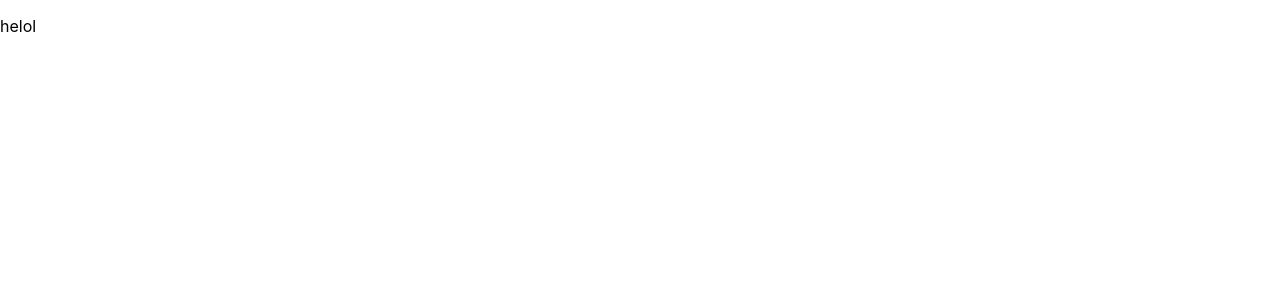
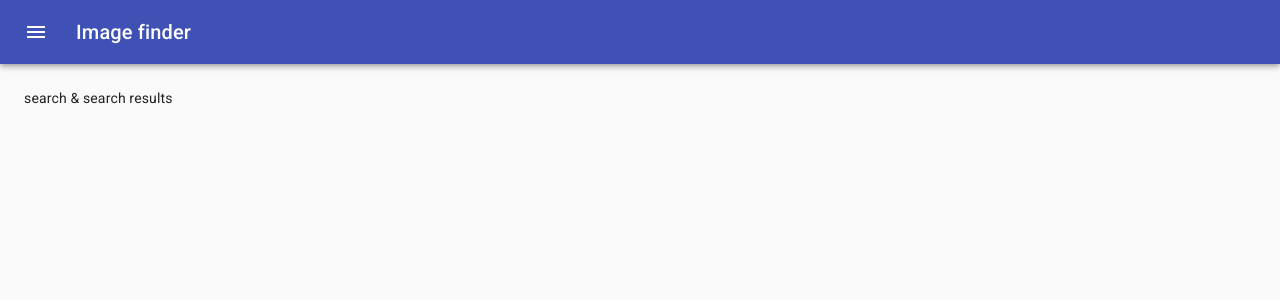
Before and after one commit to zlydenko/imagefinder, a React (Create React App) app in the folder client/: page / in a window 1280 px wide. Shown: the top 300 px of the page. Built offline with nearby package versions, Linux system fonts and the light colour scheme.

Commit message:
add material & navbar component

```diff
--- a/client/package.json
+++ b/client/package.json
@@ -3,6 +3,8 @@
   "version": "0.1.0",
   "private": true,
   "dependencies": {
+    "@material-ui/core": "^4.1.3",
+    "@material-ui/icons": "^4.2.1",
     "react": "^16.8.6",
     "react-dom": "^16.8.6",
     "react-scripts": "3.0.1"
--- a/client/src/App.js
+++ b/client/src/App.js
@@ -1,9 +1,10 @@
 import React from 'react';
+import Navbar from './components/Navbar';
 
 function App() {
   return (
     <div>
-      <p>helol</p>
+      <Navbar activePageTitle={'Image finder'} authenticated={true} />
     </div>
   );
 }
--- a/client/src/components/Navbar.js
+++ b/client/src/components/Navbar.js
@@ -0,0 +1,146 @@
+import React, { Component } from 'react';
+import clsx from 'clsx';
+import { makeStyles, useTheme } from '@material-ui/core/styles';
+import Drawer from '@material-ui/core/Drawer';
+import CssBaseline from '@material-ui/core/CssBaseline';
+import AppBar from '@material-ui/core/AppBar';
+import Toolbar from '@material-ui/core/Toolbar';
+import List from '@material-ui/core/List';
+import Typography from '@material-ui/core/Typography';
+import Divider from '@material-ui/core/Divider';
+import IconButton from '@material-ui/core/IconButton';
+import MenuIcon from '@material-ui/icons/Menu';
+import HomeIcon from '@material-ui/icons/Home';
+import HistoryIcon from '@material-ui/icons/History';
+import ChevronLeftIcon from '@material-ui/icons/ChevronLeft';
+import ChevronRightIcon from '@material-ui/icons/ChevronRight';
+import ListItem from '@material-ui/core/ListItem';
+import ListItemIcon from '@material-ui/core/ListItemIcon';
+import ListItemText from '@material-ui/core/ListItemText';
+import InboxIcon from '@material-ui/icons/MoveToInbox';
+import MailIcon from '@material-ui/icons/Mail';
+
+const drawerWidth = 240;
+
+const useStyles = makeStyles(theme => ({
+  root: {
+    display: 'flex'
+  },
+  appBar: {
+    transition: theme.transitions.create(['margin', 'width'], {
+      easing: theme.transitions.easing.sharp,
+      duration: theme.transitions.duration.leavingScreen
+    })
+  },
+  appBarShift: {
+    width: `calc(100% - ${drawerWidth}px)`,
+    marginLeft: drawerWidth,
+    transition: theme.transitions.create(['margin', 'width'], {
+      easing: theme.transitions.easing.easeOut,
+      duration: theme.transitions.duration.enteringScreen
+    })
+  },
+  menuButton: {
+    marginRight: theme.spacing(2)
+  },
+  hide: {
+    display: 'none'
+  },
+  drawer: {
+    width: drawerWidth,
+    flexShrink: 0
+  },
+  drawerPaper: {
+    width: drawerWidth
+  },
+  drawerHeader: {
+    display: 'flex',
+    alignItems: 'center',
+    padding: '0 8px',
+    ...theme.mixins.toolbar,
+    justifyContent: 'flex-end'
+  },
+  content: {
+    flexGrow: 1,
+    padding: theme.spacing(3),
+    transition: theme.transitions.create('margin', {
+      easing: theme.transitions.easing.sharp,
+      duration: theme.transitions.duration.leavingScreen
+    }),
+    marginLeft: -drawerWidth
+  },
+  contentShift: {
+    transition: theme.transitions.create('margin', {
+      easing: theme.transitions.easing.easeOut,
+      duration: theme.transitions.duration.enteringScreen
+    }),
+    marginLeft: 0
+  }
+}));
+
+export default function Navbar(props) {
+  const classes = useStyles();
+  const theme = useTheme();
+  const [open, setOpen] = React.useState(false);
+
+  function handleDrawerOpen() {
+    setOpen(true);
+  }
+
+  function handleDrawerClose() {
+    setOpen(false);
+  }
+
+  return (
+    <div className={classes.root}>
+      <CssBaseline />
+      <AppBar
+        position="fixed"
+        className={clsx(classes.appBar, {
+          [classes.appBarShift]: open
+        })}
+      >
+        <Toolbar>
+          <IconButton color="inherit" aria-label="Open drawer" onClick={handleDrawerOpen} edge="start" className={clsx(classes.menuButton, open && classes.hide)}>
+            <MenuIcon />
+          </IconButton>
+          <Typography variant="h6" noWrap>
+            {props.activePageTitle}
+          </Typography>
+        </Toolbar>
+      </AppBar>
+      <Drawer
+        className={classes.drawer}
+        variant="persistent"
+        anchor="left"
+        open={open}
+        classes={{
+          paper: classes.drawerPaper
+        }}
+      >
+        <div className={classes.drawerHeader}>
+          <IconButton onClick={handleDrawerClose}>{theme.direction === 'ltr' ? <ChevronLeftIcon /> : <ChevronRightIcon />}</IconButton>
+        </div>
+        <Divider />
+        <List>
+          {['Home', 'History'].map((text, index) => (
+            <ListItem button key={text}>
+              <ListItemIcon>{index % 2 === 0 ? <HomeIcon /> : <HistoryIcon />}</ListItemIcon>
+              <ListItemText primary={text} />
+            </ListItem>
+          ))}
+        </List>
+        <Divider />
+        user logout
+      </Drawer>
+      <main
+        className={clsx(classes.content, {
+          [classes.contentShift]: open
+        })}
+      >
+        <div className={classes.drawerHeader} />
+        search & search results
+      </main>
+    </div>
+  );
+}
```
